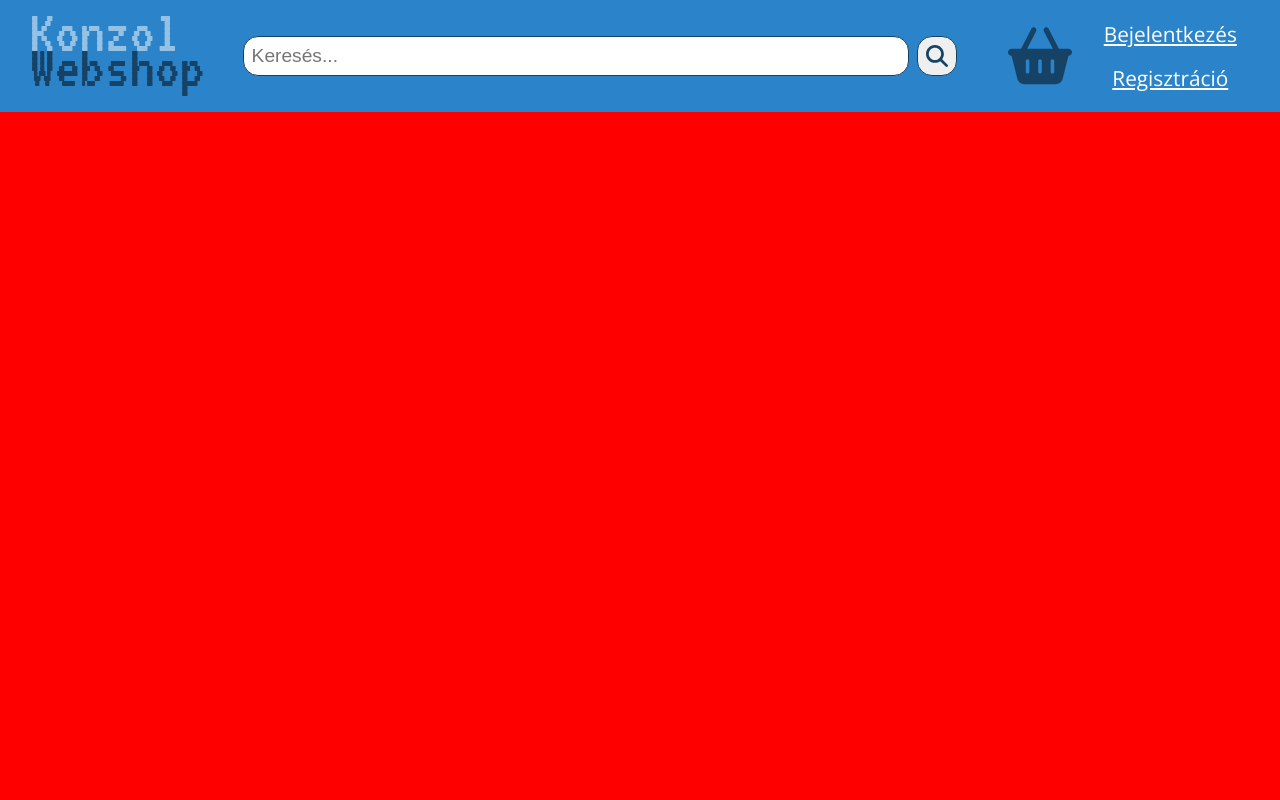
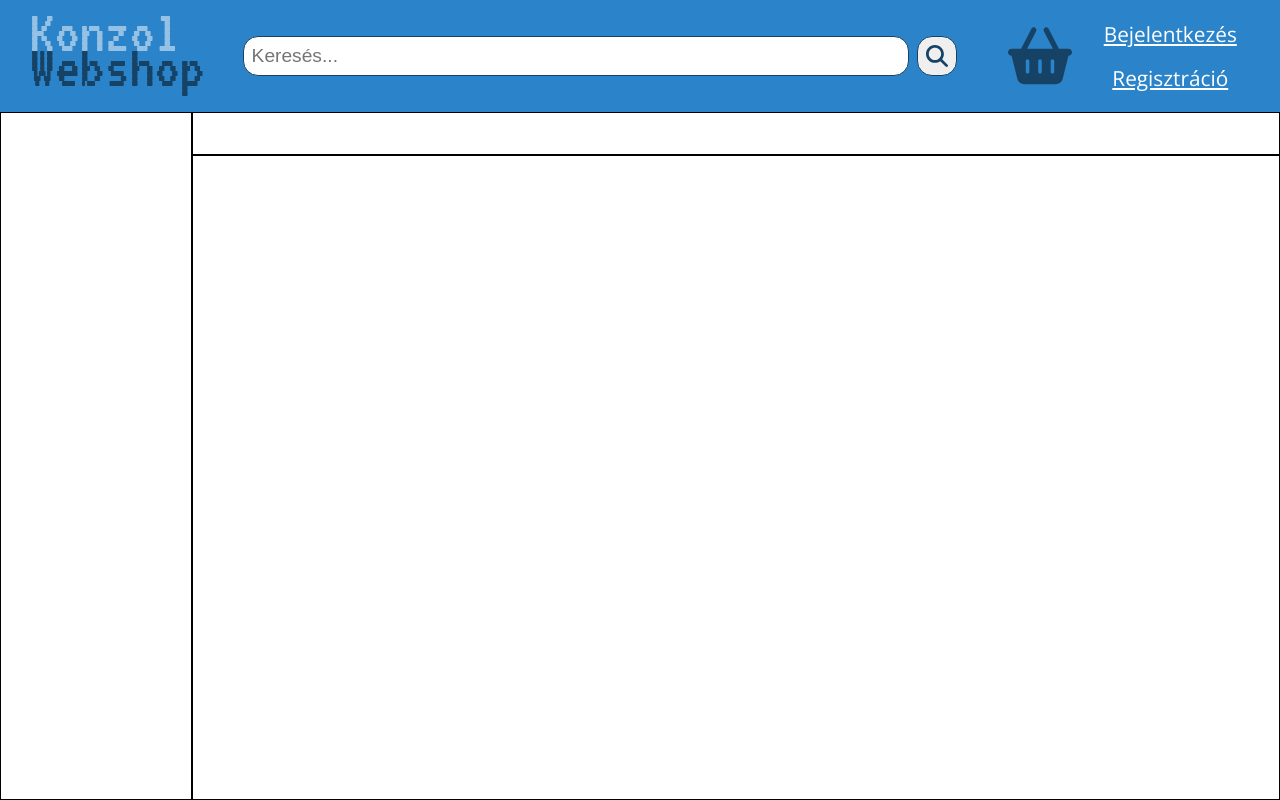
Before and after one commit to 0324bence/console-webshop-frontend, a SvelteKit app: page / in a window 1280 px wide. Built offline with nearby package versions, Linux system fonts and the light colour scheme; no server answers.

Commit message:
create layout of main page

```diff
--- a/src/routes/(main)/+page.svelte
+++ b/src/routes/(main)/+page.svelte
@@ -1,10 +1,24 @@
-<div class="main-container"></div>
+<div class="main-container">
+    <div id="filter-container"></div>
+    <div id="sorting-container"></div>
+    <div id="advert-container"></div>
+</div>
 
 <style lang="scss" scoped>
     .main-container {
         width: 100%;
         height: 100%;
-        background-color: red;
         display: flex;
+        display: grid;
+        grid-template-columns: 3fr 17fr;
+        grid-template-rows: 1fr 15fr;
+
+        #filter-container {
+            grid-row: span 2;
+        }
+
+        div {
+            border: 1px solid black;
+        }
     }
 </style>
```
